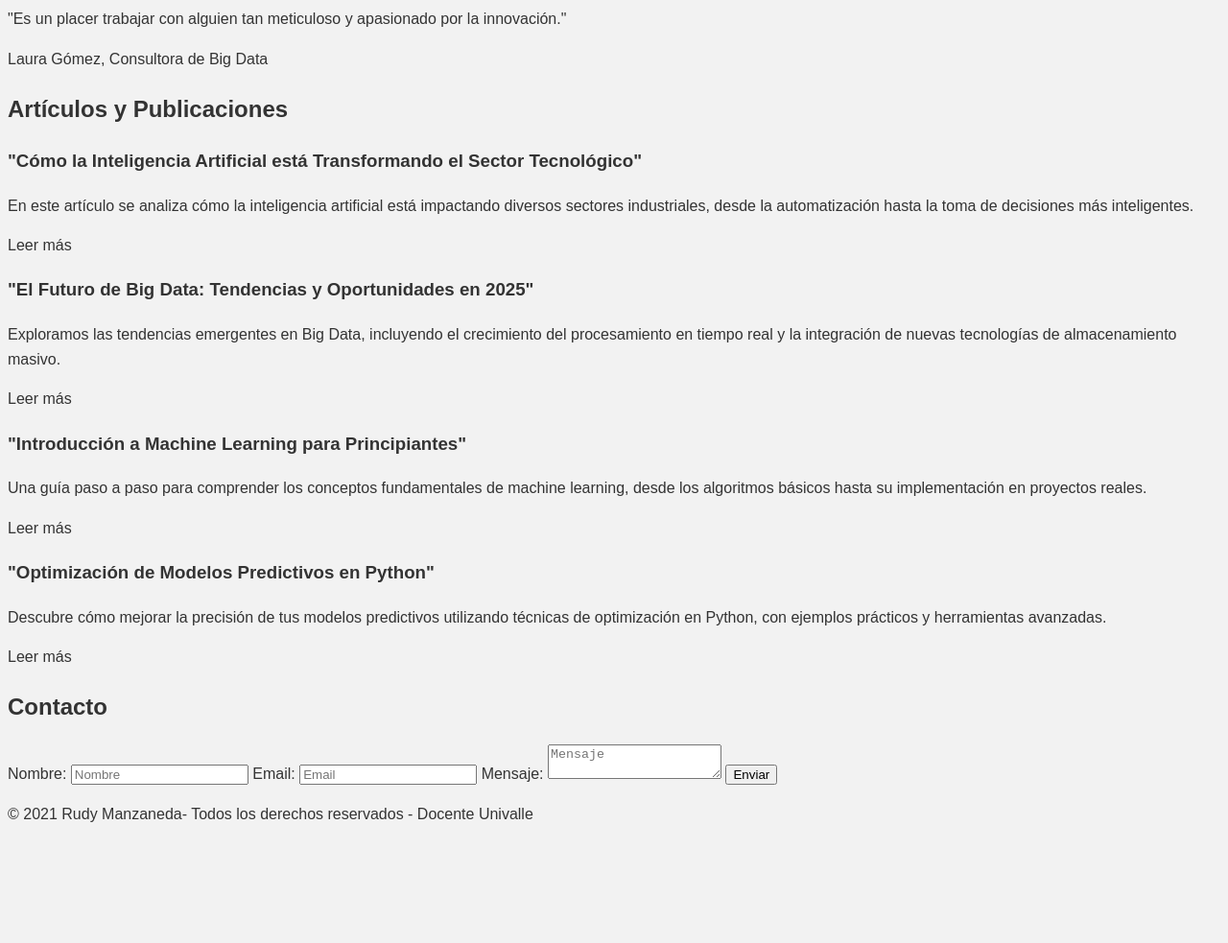
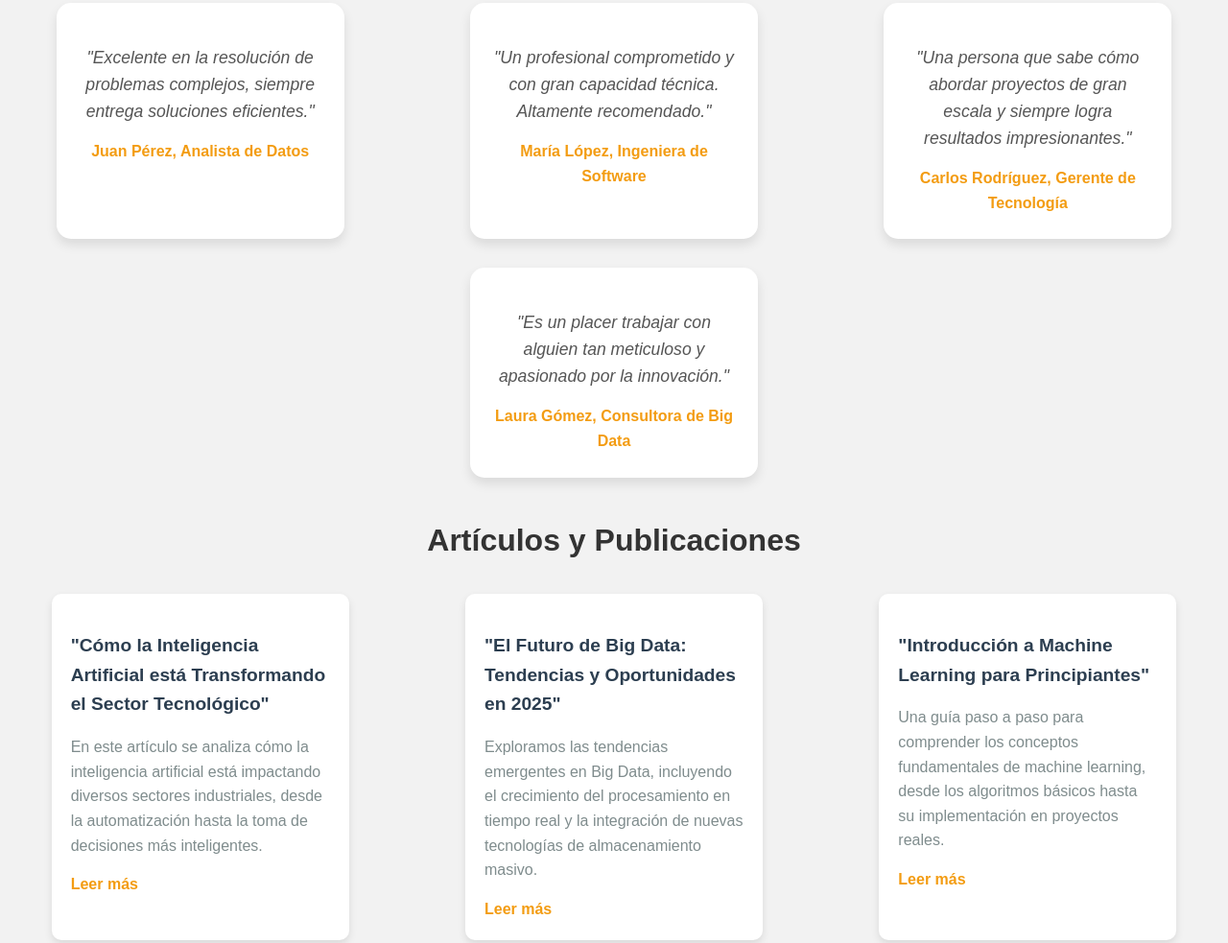
Before and after one commit to c0caMirko-ux/PORTAFOLIOPERSONAL, a plain HTML site: page index.html in a window 1280 px wide. Shown: the part 5387-6370 px from the top of the page at 96% size. Before the commit the page ends 6264 px from the top, so only its background shows below. Drawn offline with Linux system fonts and the light colour scheme; files whose address does not match are found by name.

Commit message:
08/03/2025
afiwanfwapi

```diff
--- a/css/style.css
+++ b/css/style.css
@@ -208,3 +208,157 @@ nav ul li a:hover {
     font-size: 1.1rem;
     font-weight: 600;
 }
+
+/*Recomendaciones*/
+
+.recommendations {
+    margin: 40px 0;
+    text-align: center;
+}
+
+.recommendations h2 {
+    font-size: 2rem;
+    color: #333;
+    margin-bottom: 30px;
+}
+
+.recommendations-container {
+    display: flex;
+    justify-content: space-around;
+    gap: 30px;
+    flex-wrap: wrap;
+}
+
+.recommendation-card {
+    background-color: #ffffff;
+    border-radius: 15px;
+    padding: 25px;
+    max-width: 250px;
+    width: 100%;
+    box-shadow: 0px 6px 12px rgba(0, 0, 0, 0.1);
+    transition: transform 0.3s ease, box-shadow 0.3s ease;
+    text-align: center;
+}
+
+.recommendation-card:hover {
+    transform: translateY(-5px);
+    box-shadow: 0px 8px 16px rgba(0, 0, 0, 0.2);
+}
+
+.quote {
+    font-size: 1.1rem;
+    font-style: italic;
+    color: #555;
+    margin-bottom: 15px;
+}
+
+.author {
+    font-weight: bold;
+    color: #f39c12;
+    font-size: 1rem;
+}
+/*Articulos*/
+
+.articles {
+    margin: 40px 0;
+    text-align: center;
+}
+
+.articles h2 {
+    font-size: 2rem;
+    color: #333;
+    margin-bottom: 30px;
+}
+
+.articles-container {
+    display: flex;
+    justify-content: space-between;
+    justify-content: space-around;
+    gap: 30px;
+    flex-wrap: wrap;
+}
+
+.article-card {
+    background-color: #ffffff;
+    border-radius: 10px;
+    padding: 20px;
+    max-width: 270px;
+    width: 100%;
+    box-shadow: 0px 4px 8px rgba(0, 0, 0, 0.1);
+    transition: transform 0.3s ease, box-shadow 0.3s ease;
+    text-align: left;
+}
+
+.article-card:hover {
+    transform: translateY(-5px);
+    box-shadow: 0px 8px 16px rgba(0, 0, 0, 0.2);
+}
+
+.article-title {
+    font-size: 1.2rem;
+    font-weight: bold;
+    color: #2c3e50;
+    margin-bottom: 10px;
+}
+
+.article-summary {
+    font-size: 1rem;
+    color: #7f8c8d;
+    margin-bottom: 15px;
+}
+
+.read-more {
+    font-size: 1rem;
+    font-weight: bold;
+    color: #f39c12;
+    text-decoration: none;
+}
+
+.read-more:hover {
+    text-decoration: underline;
+}
+
+/* Contact Section */
+.contact-form {
+    background-color: white;
+    padding: 30px;
+    border-radius: 10px;
+    box-shadow: 0px 4px 6px rgba(0, 0, 0, 0.1);
+    margin-top: 40px;
+}
+
+.contact-form input,
+.contact-form textarea,  .contact-form select  {
+    width: 100%;
+    padding: 12px;
+    margin: 10px 0;
+    border: 1px solid #ccc;
+    border-radius: 5px;
+}
+
+.contact-form button {
+    background-color: #2c3e50;
+    color: white;
+    border: none;
+    padding: 12px 20px;
+    cursor: pointer;
+    border-radius: 5px;
+    transition: background-color 0.3s;
+}
+
+.contact-form button:hover {
+    background-color: #f39c12;
+}
+
+.container{
+    padding: 50px;
+}
+
+/* Footer */
+footer {
+    text-align: center;
+    padding: 20px;
+    background-color: #2c3e50;
+    color: white;
+    margin-top: 60px;
+}
```
